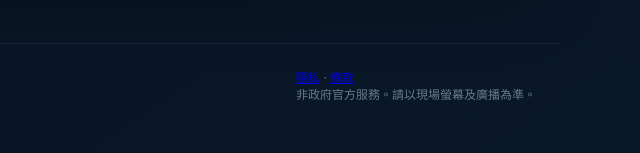
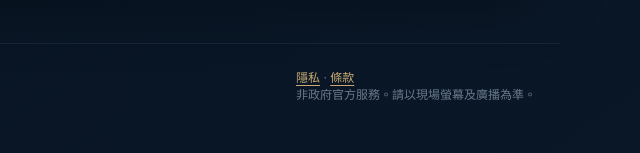
Before and after one commit to iehovahao-web/japan-queue-live, a website: page index.html in a window 1280 px wide. Shown: the part 1481-1634 px from the top of the page, 640-1280 px from the left. Drawn offline with Linux system fonts and the light colour scheme; no server answers.

Commit message:
Make footer policy links readable on the dark background

```diff
--- a/styles.css
+++ b/styles.css
@@ -48,3 +48,6 @@ h1{font-size:clamp(42px,8vw,78px);line-height:1.02;letter-spacing:-.055em;margin
 footer{max-width:1120px;margin:auto;padding:24px;display:flex;justify-content:space-between;color:#68798c;font-size:12px;border-top:1px solid rgba(255,255,255,.06)}
 @media(max-width:850px){.control-panel{grid-template-columns:1fr 1fr}.primary{grid-column:span 2}.dashboard{grid-template-columns:1fr 1fr}}
 @media(max-width:560px){.topbar{padding:17px 16px}.brand small{display:none}.mark{width:42px;height:42px}.top-actions .ghost{display:none!important}main{padding:10px 16px 50px}.hero{padding:38px 0 28px}h1{font-size:48px}.control-panel{grid-template-columns:1fr;padding:13px}.primary{grid-column:auto}.dashboard{grid-template-columns:1fr 1fr;gap:10px}.metric{min-height:137px;padding:17px}.metric strong{font-size:37px}.status-card{align-items:flex-start;gap:18px}.status-card h2{font-size:21px}.detail-grid{grid-template-columns:1fr}.manual-row{grid-template-columns:1fr}.manual-row button{width:100%}footer{padding:20px 16px;display:block;line-height:1.8}}
+
+footer a,footer a:visited{color:var(--gold);text-underline-offset:3px}
+footer a:hover{color:var(--text)}
```
